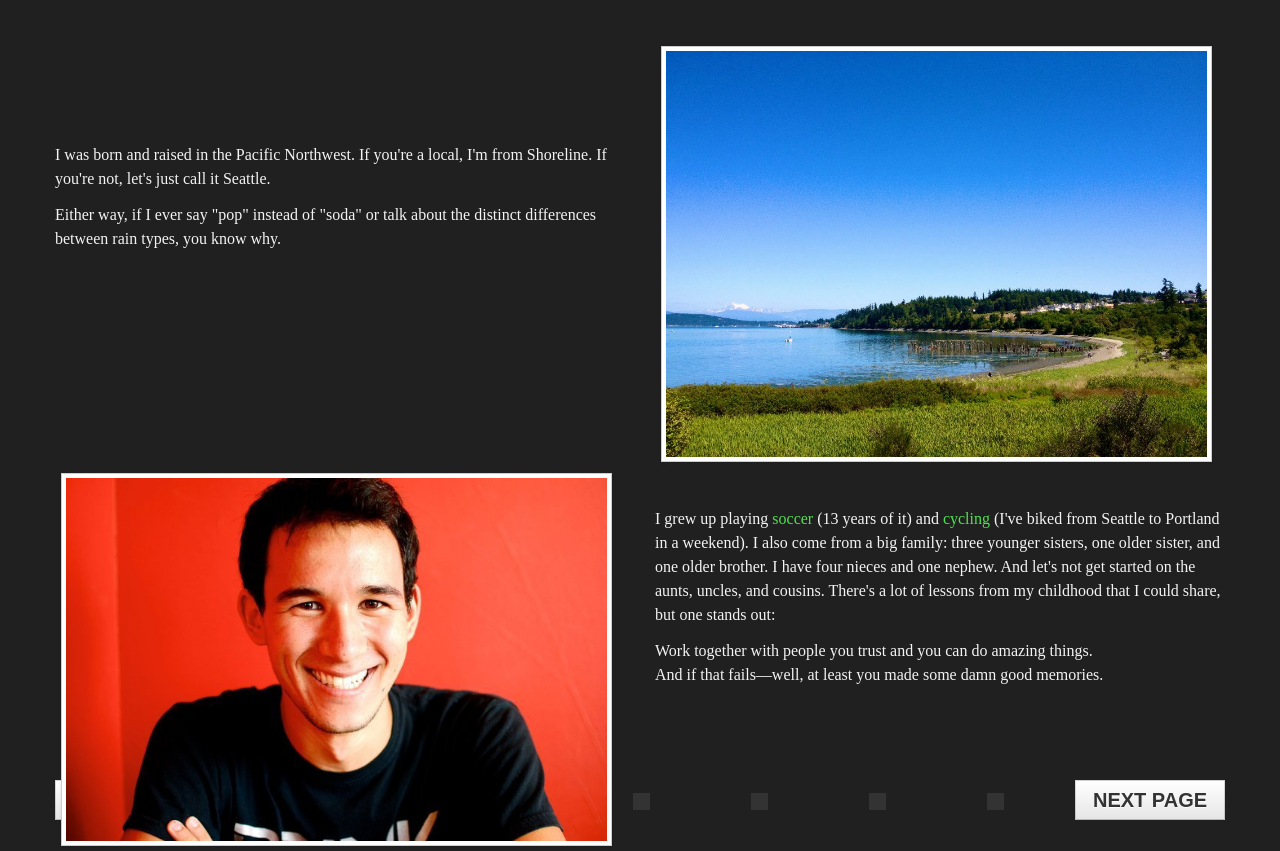
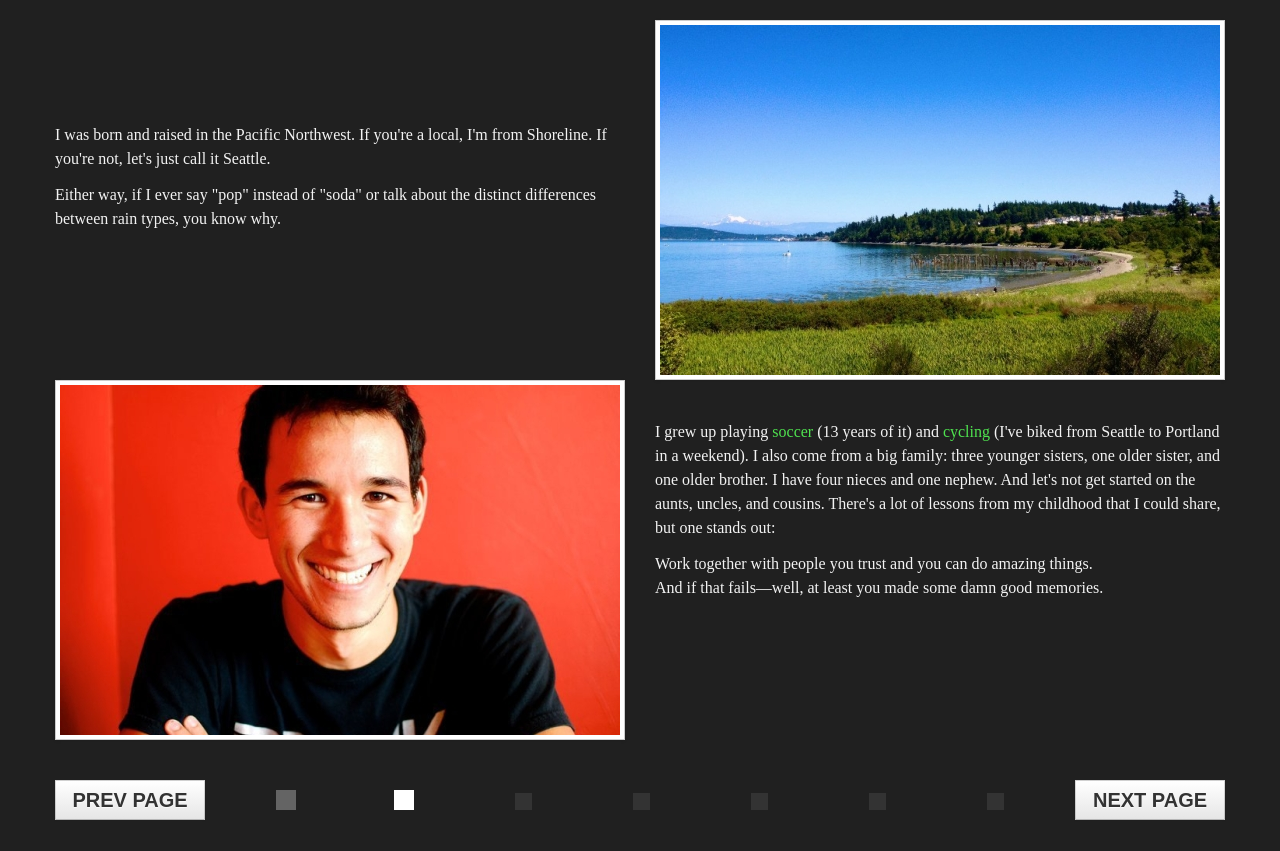
Before and after one commit to oburt/oburt-personal, a PHP site: page /portfolio/story/index.html in a window 1280 px wide, after a click on "NEXT PAGE". Shown: the part 80-931 px from the top of the page. After the commit the page ends 900 px from the top, so only its background shows below. Run offline with PHP 8.4, Linux system fonts and the light colour scheme; some libraries are stand-ins or nearby versions.

Commit message:
more stories and proper 350x230 + 560x350 image sizes

```diff
--- a/www/portfolio/story/page1.html
+++ b/www/portfolio/story/page1.html
@@ -3,13 +3,13 @@
 		<p style="margin-top:18%;">I was born and raised in the Pacific Northwest. If you're a local, I'm from Shoreline. If you're not, let's just call it Seattle.</p><p>Either way, if I ever say "pop" instead of "soda" or talk about the distinct differences between rain types, you know why.</p>
 	</div>
 	<div class="span6">
-		<img class="img-polaroid" src="img/northwest.jpg" />
+		<img class="img-polaroid" src="img/northwest_560x350.jpg" />
 	</div>
 </div>
 <div class="clearfix"></div>
 <div class="row row-half">
 	<div class="span6">
-		<img class="img-polaroid" src="img/oburt.jpg" />
+		<img class="img-polaroid" src="img/oburt_560x350.jpg" />
 	</div>
 	<div class="span6">
 		<p style="margin-top:7%;">I grew up playing <span class="skill">soccer</span> (13 years of it) and <span class="skill">cycling</span> (I've biked from Seattle to Portland in a weekend). I also come from a big family: three younger sisters, one older sister, and one older brother. I have four nieces and one nephew. And let's not get started on the aunts, uncles, and cousins. There's a lot of lessons from my childhood that I could share, but one stands out:</p><p>Work together with people you trust and you can do amazing things. <br />And if that fails&mdash;well, at least you made some damn good memories.</p>
--- a/www/portfolio/story/page2.html
+++ b/www/portfolio/story/page2.html
@@ -1,6 +1,6 @@
 <div class="row row-half">
 	<div class="span6">
-		<img class="img-polaroid" src="img/stern.jpg" />
+		<img class="img-polaroid" src="img/stern2_560x350.jpg" />
 	</div>
 	<div class="span6">
 		<p style="margin-top:3%;">In the <span class="time">fall of 2008</span>, I uprooted myself and moved out to the biggest city of them all, New York. I came to <span class="nyu">NYU</span> to study <span class="skill">accounting</span> at the Leonard N. Stern School of Business. And just so we're clear, accounting does not just equal bookkeeping. I like to think of it more as financial statement analysis or monetary forensics.</p>
@@ -13,6 +13,6 @@
 		<p style="margin-top:18%;">I was fortunate enough to study abroad in Praha, Ceska Republika in the <span class="time">fall of 2010</span>. I certainly couldn't do it justice in a paragraph of words, but suffice it to say, Prague is the sort of place that has a way of charming and changing everyone who visits. As a popular Kafka quote reads, "Prague never lets you go...this dear little mother has sharp claws."</p>
 	</div>
 	<div class="span6">
-		<img class="img-polaroid" src="img/praha.jpg" />
+		<img class="img-polaroid" src="img/praha_560x350.jpg" />
 	</div>
 </div>
--- a/www/portfolio/story/page3.html
+++ b/www/portfolio/story/page3.html
@@ -6,13 +6,13 @@
 		<p>And, as a community, I am forever thankful for the friends and teammates that I have had the honor of playing alongside.</p>
 	</div>
 	<div class="span6">
-		<img class="img-polaroid" src="img/faze.jpg" />
+		<img class="img-polaroid" src="img/faze_560x350.jpg" />
 	</div>
 </div>
 <div class="clearfix"></div>
 <div class="row row-half">
 	<div class="span6">
-		<img class="img-polaroid" src="img/fondu.png" />
+		<img class="img-polaroid" src="img/fondu2_560x350.png" />
 	</div>
 	<div class="span6">
 		<p style="margin-top:25%;">The second: <span class="fondu">Fondu</span>. Or, to be more precise, enjoyn.me turned SpotOn turned Fondu. It all started out of an entrepreneurship class at NYU that would change my life, the lives of Gauri, Nicky, Sarah, Tony, Xinyi, Mike, Kiryl, and hopefully the lives of many others...</p>
--- a/www/portfolio/story/page4.html
+++ b/www/portfolio/story/page4.html
@@ -3,7 +3,7 @@
 		<p>I co-founded the company formerly known as enjoyn.me in <span class="time">January of 2010</span>. We saw the emerging power of social+local+mobile technologies (e.g. Facebook, Foursquare, and smartphones) and knew those things could help bring people together in the real world.</p>
 	</div>
 	<div class="span4">
-		<img class="img-polaroid" src="img/disrupt.jpg" />
+		<img class="img-polaroid" src="img/disrupt2_360x230.jpg" />
 	</div>
 	<div class="span4">
 		<p>We launched "SpotOn &mdash; Rate. Share. Go." on-stage at TechCrunch Disrupt NYC <span class="time">2011</span>. We had developed a way to use location check-ins and ratings to help you and your friends figure out new restaurants to visit. At that time, I was working extensively on <span class="skill">recommendation algorithms</span> and our <span class="skill">python &amp; C back-end</span>.</p>
@@ -81,7 +81,7 @@
 		<p>With our shift away from recommendation engines, my focus turned toward <span class="skill">marketing</span>, <span class="skill">product management</span>, and <span class="skill">data science</span>.</p><p>By <span class="time">May of 2012</span>, we had given awards to top restaurants at SXSW and served free food-truck meals in Greenwish Village. Apple had featured us in the App Store as "New and Noteworthy" and then highlighted us as an example of excellent user interface design at WWDC.</p>
 	</div>
 	<div class="span4">
-		<img class="img-polaroid" src="img/wwdc.jpg" />
+		<img class="img-polaroid" src="img/fondu_spring2_360x230.jpg" />
 	</div>
 	<div class="span4">
 		<p>That summer was a whirlwind of new product design as we explored what frontiers Fondu could move on to next. Those winds of change turned into our acquisition by <span class="airbnb">Airbnb</span> (!) announced in the <span class="time">fall of 2012</span>. Most of the team joined Airbnb in SF to improve offline discovery on an entirely new &amp; awesome scale. I, however, still wanted to have a few more NYC adventures.</p>
--- a/www/portfolio/story/page5.html
+++ b/www/portfolio/story/page5.html
@@ -1,6 +1,6 @@
 <div class="row row-half">
 	<div class="span6">
-		<img class="img-polaroid" src="img/ultiworld1.png" />
+		<img class="img-polaroid" src="img/ultiworld_tournament_560x350.png" />
 	</div>
 	<div class="span6">
 		<p style="margin-top:12%;">In my spare time, I've been working on something entirely different: <span class="ultiworld">Ultiworld</span>, a professional news media website dedicated to ultimate. Three good friends and former teammates of mine, Charlie, Wes, and Dan, started the site in the <span class="time">summer of 2012</span> amongst the uproar over the first professional league suing one of their own franchises. They covered it better, more thoroughly, and more professionally than anyone else out there&mdash;and the effects of that coverage still reverberate today.</p>
--- a/www/portfolio/story/style.css
+++ b/www/portfolio/story/style.css
@@ -57,16 +57,22 @@
 	opacity: 0.35;
 }
 .content {
-	height: 660px;
+	height: 740px;
+	margin-top: 20px;
+	margin-bottom: 20px;
+}
+.page {
+	display: none;
+	position: absolute;
 }
 .row-third {
-	height: 30%;
+	height: 240px;
 }
 .row-half {
-	height: 45%;
+	height: 360px;
 }
 .row-twothirds {
-	height: 60%;
+	height: 480px;
 }
 @media (min-width: 1200px) {
 	.content, .page {
@@ -134,13 +140,6 @@
 		margin-right: 5%;
 	}
 }
-.content {
-	margin-top: 40px;
-}
-.page {
-	display: none;
-	position: absolute;
-}
 body {
 	font-family: "museo-slab",serif;
 }
@@ -180,9 +179,9 @@ p.intro {
 	margin: 16px 0;
 }
 img.img-polaroid {
-	max-width: 95%;
+	max-width: 100%;
 	max-height: 100%;
-	margin: 1%;
+	margin: 0;
 }
 .header {
 	height: 80px;
```
Also changed, not shown: www/portfolio/story/img/disrupt2_360x230.jpg (added), www/portfolio/story/img/faze_560x350.jpg (added), www/portfolio/story/img/fondu2_560x350.png (added), www/portfolio/story/img/fondu_spring2_360x230.jpg (added), www/portfolio/story/img/northwest_560x350.jpg (added), www/portfolio/story/img/oburt_560x350.jpg (added), www/portfolio/story/img/praha_560x350.jpg (added), www/portfolio/story/img/stern2_560x350.jpg (added), www/portfolio/story/img/stern_560x350.jpg (added), www/portfolio/story/img/ultiworld_tournament_560x350.png (added).
